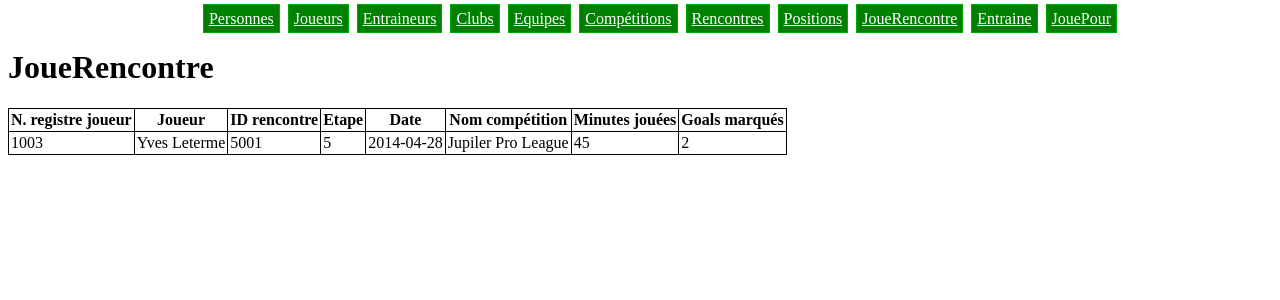
After one commit to SimonMiaou/bdd-geo, a PHP site: page /joue_rencontre.php in a window 1280 px wide. The commit adds this page. Shown: the top 300 px of the page. Run offline with PHP 8.4, Linux system fonts and the light colour scheme; data comes from the database, SQL or seed files in the repository; both versions use the stored data as it was after the commit.

Commit message:
Affichage des Entraine, JouePour, JoueRencontre, PositionJoueur

```diff
--- a/header.php
+++ b/header.php
@@ -15,5 +15,9 @@
     <li><a href='equipes.php'>Equipes</a></li>
     <li><a href='competitions.php'>Compétitions</a></li>
     <li><a href='rencontres.php'>Rencontres</a></li>
+    <li><a href='positions.php'>Positions</a></li>
+    <li><a href='joue_rencontre.php'>JoueRencontre</a></li>
+    <li><a href='entraine.php'>Entraine</a></li>
+    <li><a href='joue_pour.php'>JouePour</a></li>
   </ul>
 </div>
--- /dev/null
+++ b/joue_rencontre.php
@@ -0,0 +1,41 @@
+<?php include 'header.php' ?>
+<h1>JoueRencontre</h1>
+
+<table>
+  <tr>
+    <th>N. registre joueur</th>
+    <th>Joueur</th>
+    <th>ID rencontre</th>
+    <th>Etape</th>
+    <th>Date</th>
+    <th>Nom compétition</th>
+    <th>Minutes jouées</th>
+    <th>Goals marqués</th>
+  </tr>
+  <?php
+  $req = $bdd->query('SELECT JoueRencontre.n_registre_joueur, Personne.prenom as prenom_joueur, Personne.nom as nom_joueur, JoueRencontre.id_rencontre, Rencontre.etape as etape_rencontre, Rencontre.date as date_rencontre, Competition.nom_competition, JoueRencontre.n_minutes_jouees, JoueRencontre.n_goals_marques
+    FROM JoueRencontre
+    JOIN Personne ON Personne.n_registre = JoueRencontre.n_registre_joueur
+    JOIN Rencontre ON Rencontre.id_rencontre = JoueRencontre.id_rencontre
+    JOIN Competition ON Competition.id_competition = Rencontre.id_competition');
+  while($tuple = $req->fetch()){
+    ?>
+    <tr>
+      <td><?php echo $tuple['n_registre_joueur'] ?></td>
+      <td>
+        <?php echo $tuple['prenom_joueur'] ?>
+        <?php echo $tuple['nom_joueur'] ?>
+      </td>
+      <td><?php echo $tuple['id_rencontre'] ?></td>
+      <td><?php echo $tuple['etape_rencontre'] ?></td>
+      <td><?php echo $tuple['date_rencontre'] ?></td>
+      <td><?php echo $tuple['nom_competition'] ?></td>
+      <td><?php echo $tuple['n_minutes_jouees'] ?></td>
+      <td><?php echo $tuple['n_goals_marques'] ?></td>
+    </tr>
+    <?php
+  }
+  ?>
+</table>
+
+<?php include 'footer.php' ?>
```
Also changed, not shown: BDD_creation.sql (+8 -0 lines), entraine.php (added, +34 -0 lines), joue_pour.php (added, +34 -0 lines), positions.php (added, +28 -0 lines).
